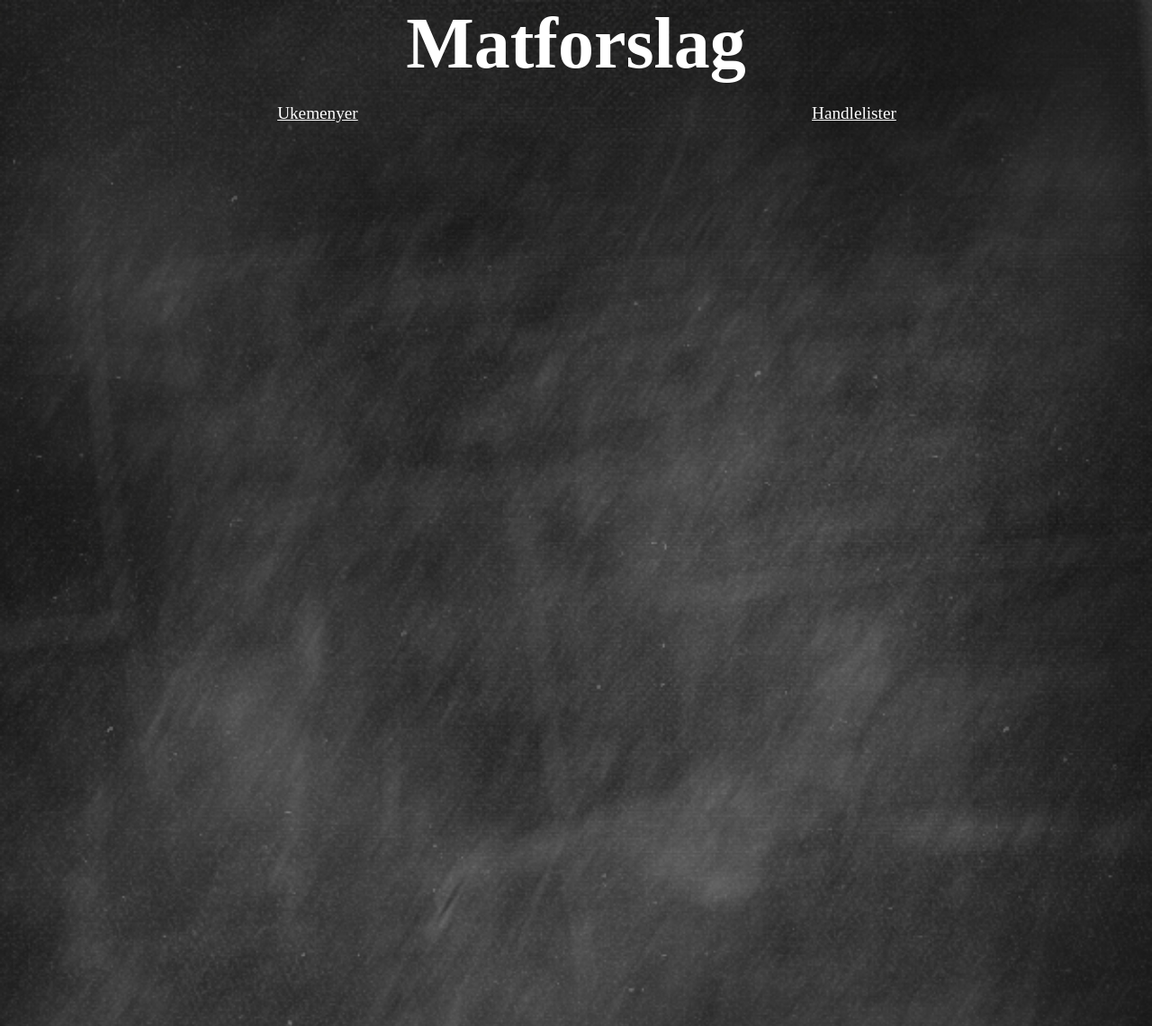
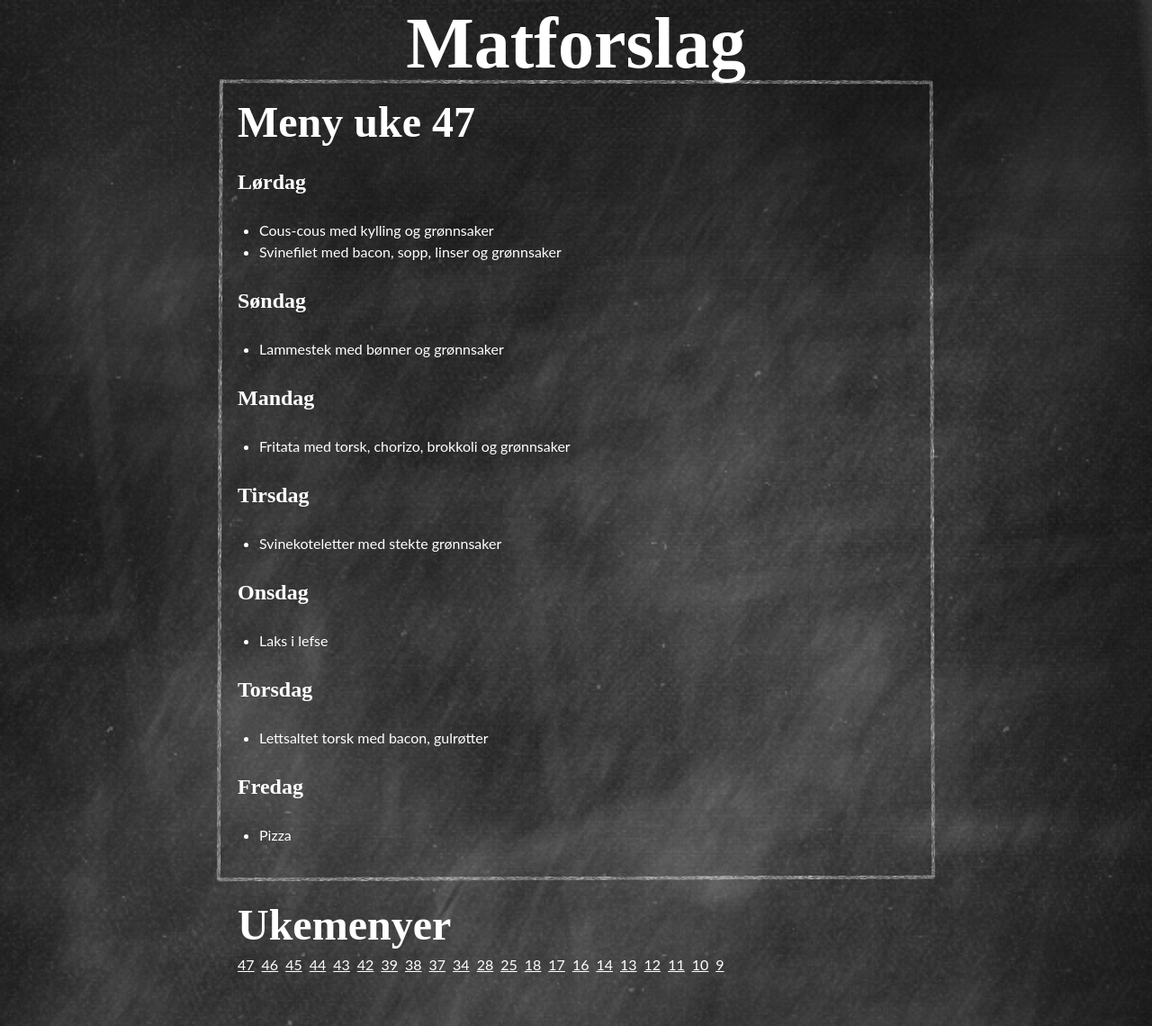
Before and after one commit to arejoh/matforslag, a Jekyll site: the page built from index.markdown, in a window 1280 px wide. Shown: the whole page at 90% size. Built offline with Jekyll 4.4.1, drawn with Linux system fonts in a browser that asks for light colours.

Commit message:
Made the app only display week menus.
As this is the only used part of the site it made sense to only display the
menus. The default will show the current week, but previous weeks are
available. Have to ponder on how to display years.

Updates to sass to reflect the changes in content.

```diff
--- a/_layouts/ukemeny.html
+++ b/_layouts/ukemeny.html
@@ -1,11 +1,9 @@
 {% include head.html %}
   <body class="menu">
 {% include banner.html%}
-{% include sitenav.html %}
     <main role="main">
       <article>
         <h1 class="page__title">{{ page.title }}</h1>
-        {% if page.receipe %}<p class="receipe-link"><a href="{{ page.receipe }}">Se oppskrift online</a></p>{% endif %}
         {{ content }}
       </article>
 {% include ukemenyer.html %}
--- a/_sass/_layout.scss
+++ b/_sass/_layout.scss
@@ -1,26 +1,7 @@
 main {
-  display: -webkit-flex;
-  display: flex;
-  -webkit-flex-flow: column nowrap;
-  flex-flow: column nowrap;
-  article,
-  nav {
-    box-sizing: border-box;
-  }
-  article {
-    -webkit-order: 1;
-    order: 1;
-  }
-  nav {
-    padding: 2em 1em;
-  }
-  .dinners {
-    -webkit-order: 3;
-    order: 3;
-  }
+  max-width: 50em;
+  margin: 0 auto;
   .week-menus {
-    -webkit-order: 2;
-    order: 2;
     ul {
       display: -webkit-flex;
       display: flex;
@@ -28,29 +9,3 @@
     }
   }
 }
-@media all and (min-width: 40em) {
-  main {
-    display: -webkit-flex;
-    display: flex;
-    -webkit-flex-flow: row;
-    flex-flow: row;
-    article {
-      -webkit-flex: 2;
-      flex: 2;
-      -webkit-order: 2;
-      order: 2;
-    }
-    nav {
-      -webkit-flex: 1;
-      flex: 1;
-    }
-    .dinners {
-      -webkit-order: 1;
-      order: 1;
-    }
-    .week-menus {
-      -webkit-order: 3;
-      order: 3;
-    }
-  }
-}
--- a/index.markdown
+++ b/index.markdown
@@ -1,6 +1,33 @@
 ---
-layout: default
-title: Oversikt
+layout: ukemeny
+title: Meny uke 47
 ---
 
-Velg den retten du ønsker handlelisten for!
+### Lørdag
+
+- Cous-cous med kylling og grønnsaker
+- Svinefilet med bacon, sopp, linser og grønnsaker
+
+### Søndag
+
+- Lammestek med bønner og grønnsaker
+
+### Mandag
+
+- Fritata med torsk, chorizo, brokkoli og grønnsaker
+
+### Tirsdag
+
+- Svinekoteletter med stekte grønnsaker
+
+### Onsdag
+
+- Laks i lefse
+
+### Torsdag
+
+- Lettsaltet torsk med bacon, gulrøtter
+
+### Fredag
+
+- Pizza
```
